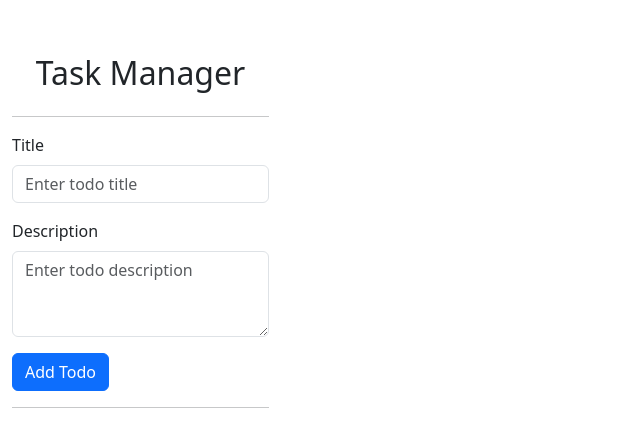
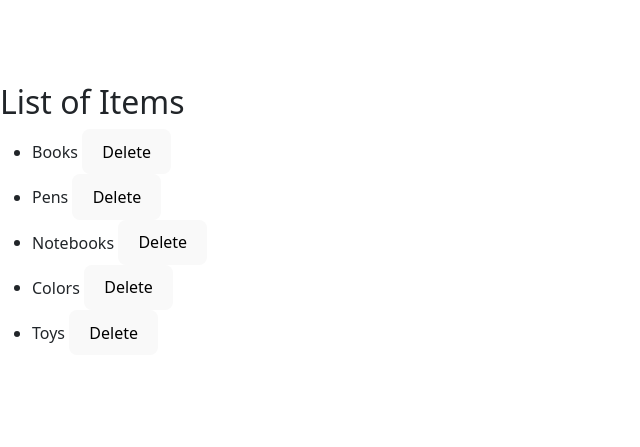
Before and after one commit to uveshaminchamadiya/react-tut, a React app: page / in a window 1280 px wide. Shown: the part 173-620 px from the top of the page, without its empty margins (0-640 px from the left). Built offline with nearby package versions, Linux system fonts and the light colour scheme; the HTML template or start-up script is replaced by a standard one.

Commit message:
delete item using props

```diff
--- a/src/App.jsx
+++ b/src/App.jsx
@@ -1,11 +1,12 @@
 import React from 'react';
-import Todo from './todoApp/Todo';
+import ListOfItems from './props/deleteItem/app';
+;
 
 
 const App = () => {
   return (
     <div>
-      <Todo />
+      <ListOfItems />
     </div>
   );
 };
--- /dev/null
+++ b/src/props/deleteItem/app.jsx
@@ -0,0 +1,27 @@
+import { useState } from "react";
+import DeleteItem from "./delete";
+
+const ListOfItems = () => {
+  const [items, setItems] = useState([
+    { id: 1, name: "Books" },
+    { id: 2, name: "Pens" },
+    { id: 3, name: "Notebooks" },
+    { id: 4, name: "Colors" },
+    { id: 4, name: "Toys" },
+  ]);
+
+  const handleDelete = (item) => {
+    if (confirm(`Do you want to delete ${item.name}?`)) {
+      setItems((prevItems) => prevItems.filter((i) => i.id !== item.id));
+    }
+  };
+
+
+  return (
+    <div>
+      <DeleteItem items={items} onDelete={handleDelete} />
+    </div>
+  );
+};
+
+export default ListOfItems;
--- /dev/null
+++ b/src/props/deleteItem/delete.jsx
@@ -0,0 +1,17 @@
+const DeleteItem = ({ items, onDelete }) => {
+    return (
+      <div>
+        <h2>List of Items</h2>
+        <ul>
+          {items.map((item) => (
+            <li key={item.id}>
+              {item.name} {" "}
+              <button onClick={() => onDelete(item)}>Delete</button>
+            </li>
+          ))}
+        </ul>
+      </div>
+    );
+  };
+
+  export default DeleteItem;
--- a/src/todoApp/Todo.jsx
+++ b/src/todoApp/Todo.jsx
@@ -35,6 +35,7 @@ const Todo = () => {
         const updatedTodos = todos.map((todo) =>
             todo.id === id ? { ...todo, title: updatedTitle, description: updatedDescription } : todo
         );
+        console.log("updatedTodos: ", updatedTodos);
         setTodos(updatedTodos);
         setShowEditModal(false);
     };
```
